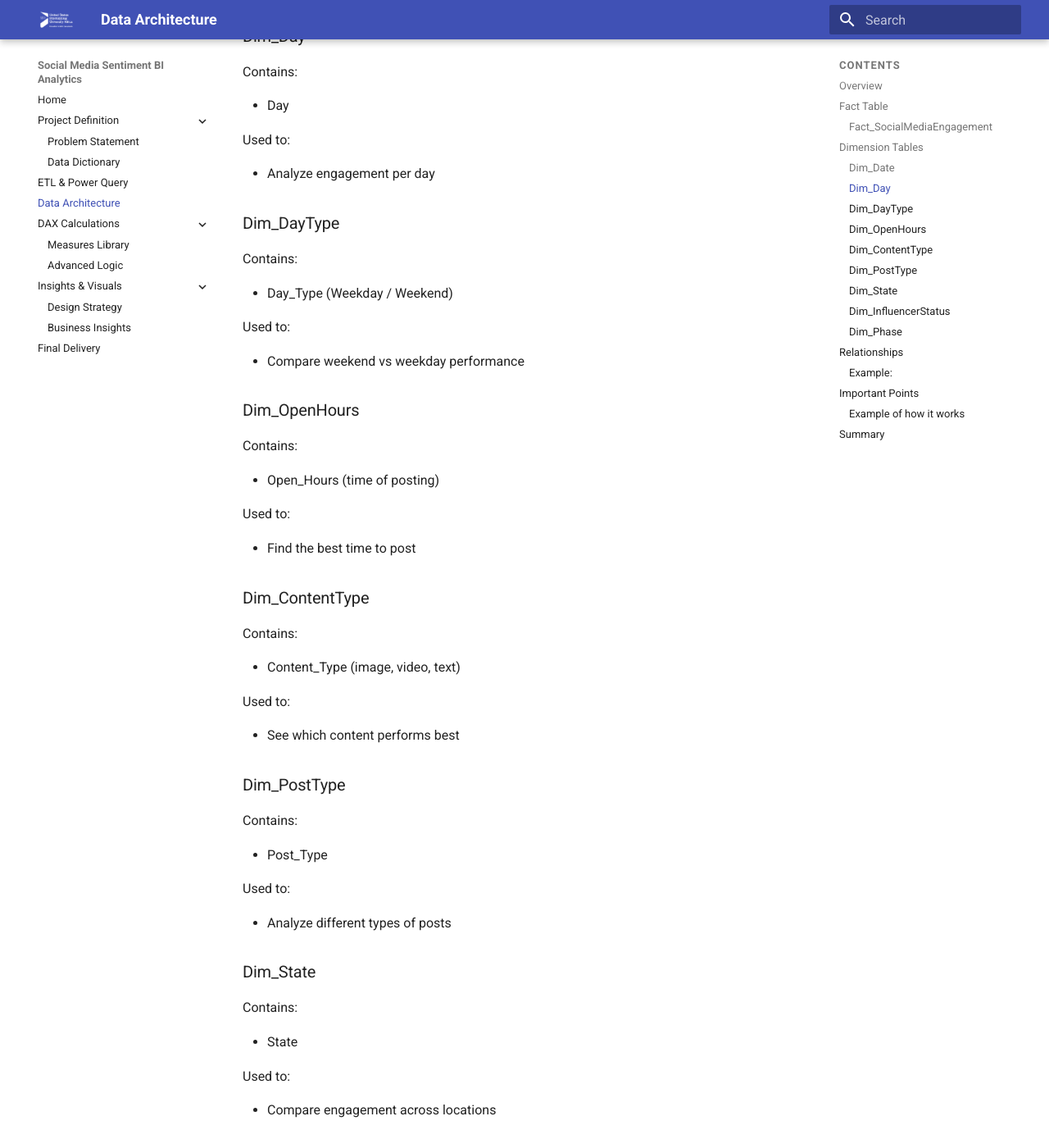
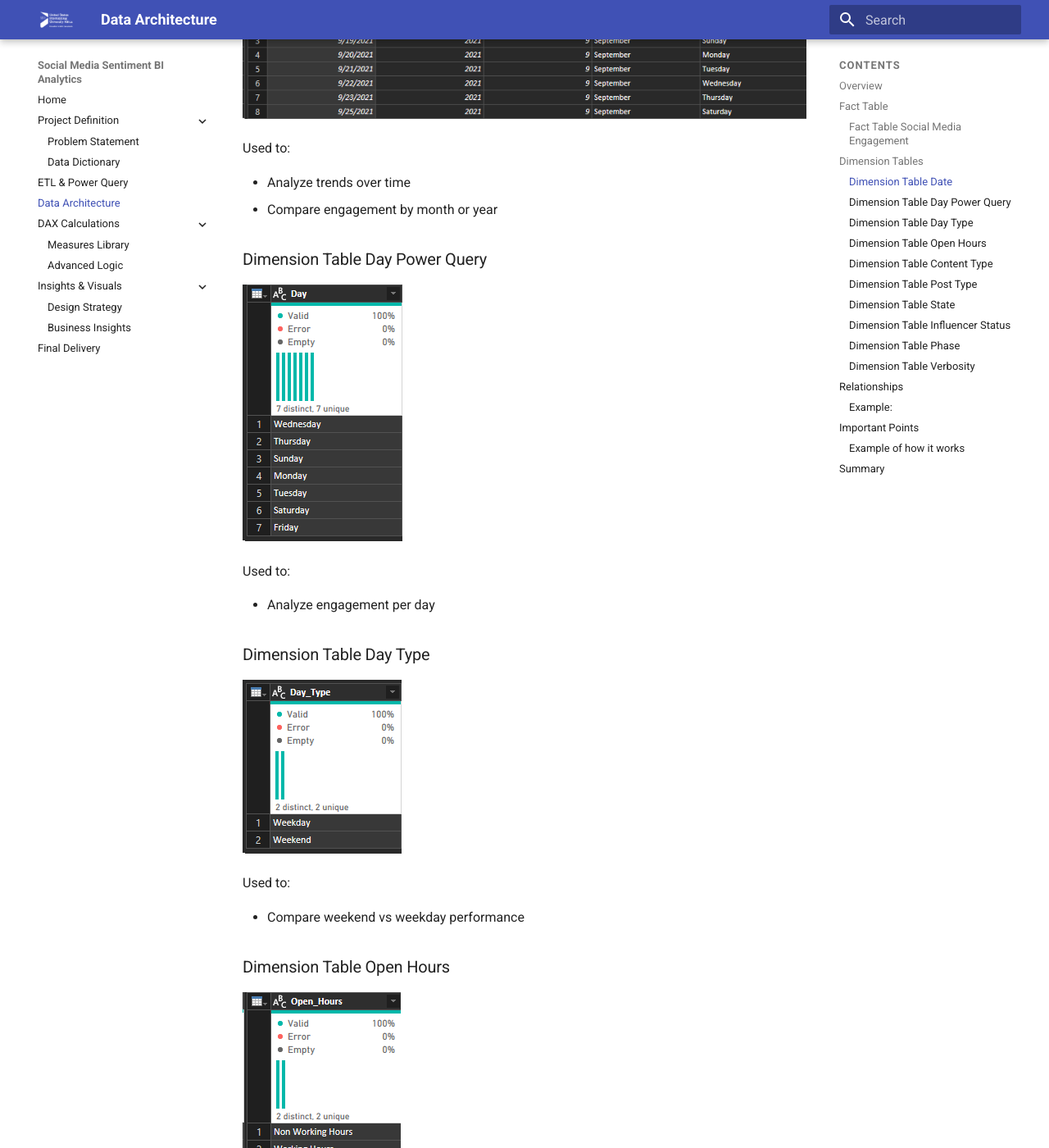
Before and after one commit to mistiusiu/DSA3050_SS26_USIU_BI_Group_Project, an MkDocs documentation site: the page built from docs/data-modeling/star-schema.md, in a window 1280 px wide and 1400 px high, scrolled down 2024 px. Shown: the whole window at 82% size. Built offline with MkDocs 1.6.1 and Material for MkDocs 9.7.7, drawn with Linux system fonts in a browser that asks for light colours; some of the changed text lies outside the part shown.

Commit message:
docs: Dimenstion and Fact Tables

```diff
--- a/docs/data-modeling/star-schema.md
+++ b/docs/data-modeling/star-schema.md
@@ -14,23 +14,17 @@
 
 ## Fact Table
 
-### Fact_SocialMediaEngagement
+### Fact Table Social Media Engagement
 
 This is the **main table** in the model.
 
 Each row represents **one tweet**.
 
-It contains:
+![Fact Table Social Media Engagement Snippet 1](../assets/fact_social_media_1.png)
 
-* Engagement
-* Like_Count
-* Negative_Sentiment
-* Content_Type
-* Date
-* Day
-* Day_Type
-* Influencer_Status
-* Phase
+![Fact Table Social Media Engagement Snippet 2](../assets/fact_social_media_2.png)
+
+![Fact Table Social Media Engagement Snippet 3](../assets/fact_social_media_3.png)
 
 This table is used to:
 
@@ -43,17 +37,9 @@
 
 These tables give **extra information** about the data in the fact table.
 
+### Dimension Table Date
 
-
-### Dim_Date
-
-Contains:
-
-* Date
-* Day Name
-* Month
-* Month Name
-* Year
+![Dimension Table Date](../assets/dim_date.png)
 
 Used to:
 
@@ -62,58 +48,48 @@
 
 
 
-### Dim_Day
+### Dimension Table Day Power Query
 
-Contains:
+![Dimension Table Day Power Query](../assets/dim_day.png)
 
-* Day
-
- Used to:
+Used to:
 
 * Analyze engagement per day
 
 
-### Dim_DayType
+### Dimension Table Day Type
 
-Contains:
+![Dimension Table Day Type](../assets/dim_day_type.png)
 
-* Day_Type (Weekday / Weekend)
-
- Used to:
+Used to:
 
 * Compare weekend vs weekday performance
 
 
 
-### Dim_OpenHours
+### Dimension Table Open Hours
 
-Contains:
+![Dimension Table Open Hours](../assets/dim_open_hours.png)
 
-* Open_Hours (time of posting)
-
- Used to:
+Used to:
 
 * Find the best time to post
 
 
 
-### Dim_ContentType
+### Dimension Table Content Type
 
-Contains:
+![Dimension Table Content Type](../assets/dim_content_type.png)
 
-* Content_Type (image, video, text)
-
- Used to:
+Used to:
 
 * See which content performs best
 
 
 
-### Dim_PostType
+### Dimension Table Post Type
 
-Contains:
-
-* Post_Type
+![Dimension Table Post Type](../assets/dim_post_type.png)
 
 Used to:
 
@@ -121,11 +97,9 @@
 
 
 
-### Dim_State
+### Dimension Table State
 
-Contains:
-
-* State
+![Dimension Table State](../assets/dim_state.png)
 
 Used to:
 
@@ -133,27 +107,31 @@
 
 
 
-### Dim_InfluencerStatus
+### Dimension Table Influencer Status
 
-Contains:
-
-* Influencer_Status
+![Dimension Table Influencer Status](../assets/dim_influencer_status.png)
 
 Used to:
 
 * Compare high vs low influence accounts
 
 
-### Dim_Phase
+### Dimension Table Phase
 
-Contains:
-
-* 4_Phase (pre-COVID, lockdown, post-COVID)
+![Dimension Table Phase](../assets/dim_phase.png)
 
 Used to:
 
 * Analyze how engagement changed over time
 
+
+### Dimension Table Verbosity
+
+![Dimension Table Verbosity](../assets/dim_verbosity.png)
+
+Used to:
+
+* Write something here
 
 
 ## Relationships
--- a/docs/power-query/transformations.md
+++ b/docs/power-query/transformations.md
@@ -90,70 +90,44 @@
 
 #### Fact Table Social Media Engagement
 
-![Fact Table Social Media Engagement Snippet 1](../assets/fact_social_media_1.png)
-
-![Fact Table Social Media Engagement Snippet 2](../assets/fact_social_media_2.png)
-
-![Fact Table Social Media Engagement Snippet 3](../assets/fact_social_media_3.png)
-
 ![Fact Table Social Media Engagement Power Query](../assets/fact_social_media_power_query.png)
 
 #### Dimension Table State
-
-![Dimension Table State](../assets/dim_state.png)
 
 ![Dimension Table State Power Query](../assets/dim_state_power_query.png)
 
 #### Dimension Table Post Type
 
-![Dimension Table Post Type](../assets/dim_post_type.png)
-
 ![Dimension Table Post Type Power Query](../assets/dim_post_type_power_query.png)
 
 #### Dimension Table Content Type
-
-![Dimension Table Content Type](../assets/dim_content_type.png)
 
 ![Dimension Table Content Type Power Query](../assets/dim_content_type_power_query.png)
 
 #### Dimension Table Phase
 
-![Dimension Table Phase](../assets/dim_phase.png)
-
 ![Dimension Table Phase Power Query](../assets/dim_phase_power_query.png)
 
 #### Dimension Table Open Hours
-
-![Dimension Table Open Hours](../assets/dim_open_hours.png)
 
 ![Dimension Table Open Hours Power Query](../assets/dim_open_hours_power_query.png)
 
 #### Dimension Table Date
 
-![Dimension Table Date](../assets/dim_date.png)
-
 ![Dimension Table Date Power Query](../assets/dim_date_power_query.png)
 
 #### Dimension Table Day Power Query
-
-![Dimension Table Day Power Query](../assets/dim_day.png)
 
 ![Dimension Table Day Power Query](../assets/dim_day_power_query.png)
 
 #### Dimension Table Day Type
 
-![Dimension Table Day Type](../assets/dim_day_type.png)
-
 ![Dimension Table Day Type Power Query](../assets/dim_day_type_power_query.png)
 
 #### Dimension Table Influencer Status
-
-![Dimension Table Influencer Status](../assets/dim_influencer_status.png)
 
 ![Dimension Table Influencer Status Power Query](../assets/dim_influencer_status_power_query.png)
 
 #### Dimension Table Verbosity
 
-![Dimension Table Verbosity](../assets/dim_verbosity.png)
-
 ![Dimension Table Verbosity Power Query](../assets/dim_verbosity_power_query.png)
```
